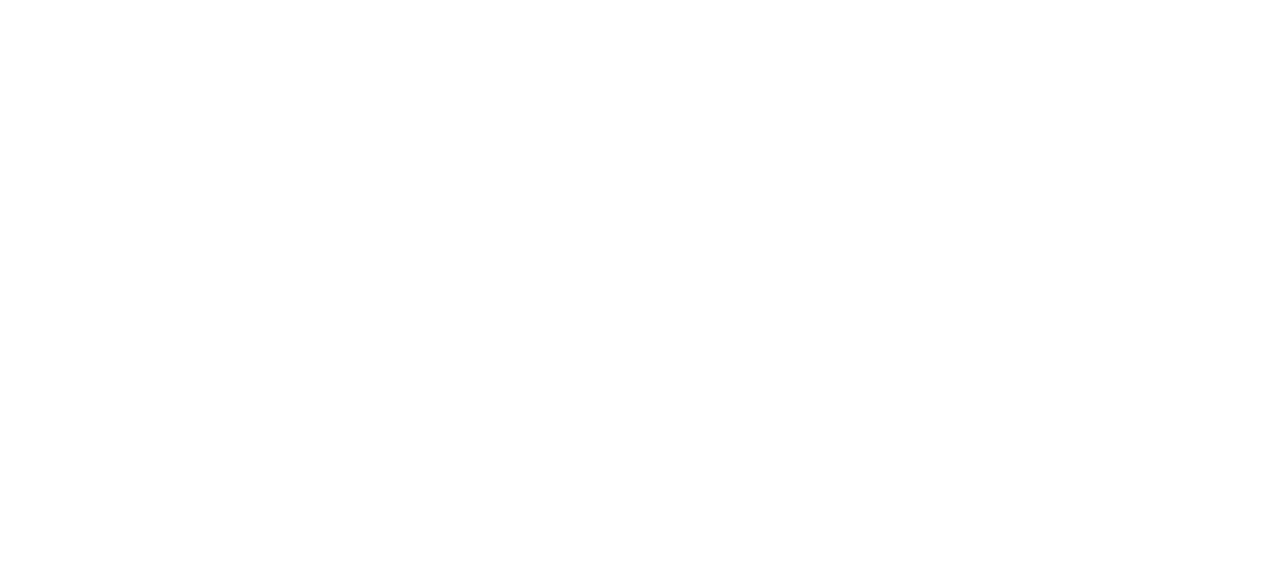
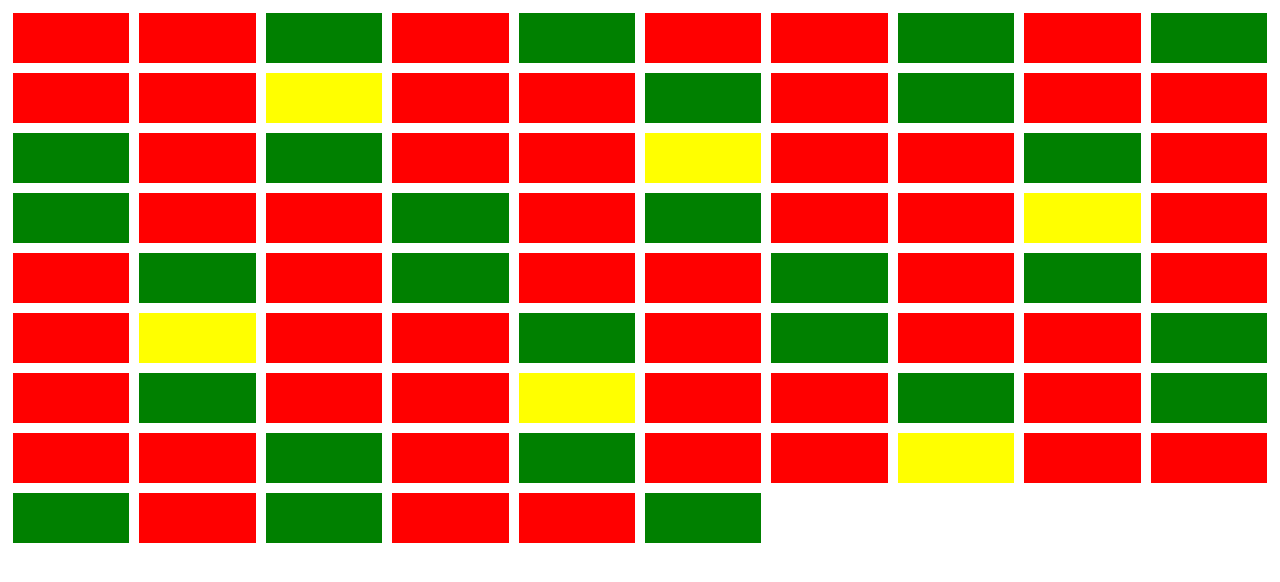
Before and after one commit to FabioBabaglioni/js-fizzbuzz, a plain HTML site: page index.html in a window 1280 px wide. Drawn offline with Linux system fonts and the light colour scheme.

Commit message:
clasi colorate css

```diff
--- a/css/style.css
+++ b/css/style.css
@@ -2,3 +2,24 @@
     display: flex;
     flex-wrap: wrap;
 }
+
+.square{
+    width: calc(10% - 10px);
+    height: 50px;
+    margin: 5px;
+}
+
+.fizz_buzz{
+    background-color: yellow;
+}
+
+
+.fizz{
+    background-color: green;
+}
+
+
+
+.buzz{
+    background-color: red;
+}
--- a/js/main.js
+++ b/js/main.js
@@ -6,16 +6,18 @@ for(let i = 1; i <= 100; i++)
 
 // se sono divisibili per due e per 5  allora fizzbuzz
     if(i % 3 === 0 && i % 5 === 0){
-        const element = `<div class = "fizz_buzz">${i}<!div>`;
+        const element = `<div class = "fizz_buzz square">${i}<!div>`;
         contenitore.innerHTML +=element
 
     }else if(i % 3 ===0){
         // se sono divisibili per 3 allora fizz
-        console.log("Fizz")
+        const element = `<div class = "fizz square">${i}<!div>`;
+        contenitore.innerHTML +=element
     } else if(i % 5 === 0 ){
         // se sono divisibili per  allora buzz
         console.log("Buzz")
     }else{
         // se no stampa il numero normale
-        console.log(i)
+        const element = `<div class = "buzz square">${i}<!div>`;
+        contenitore.innerHTML +=element
     }
```
